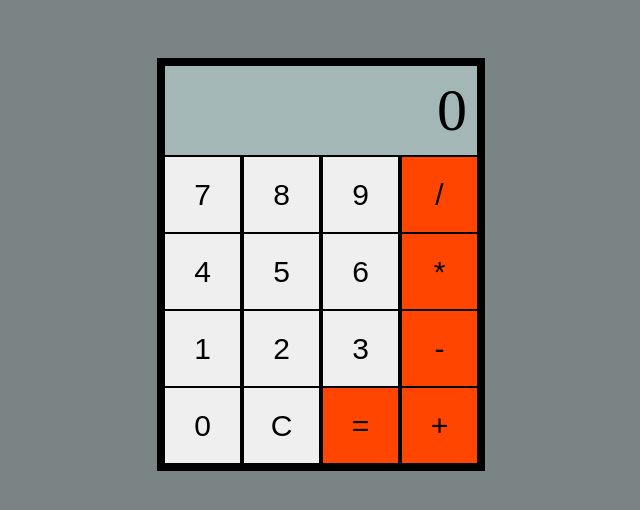
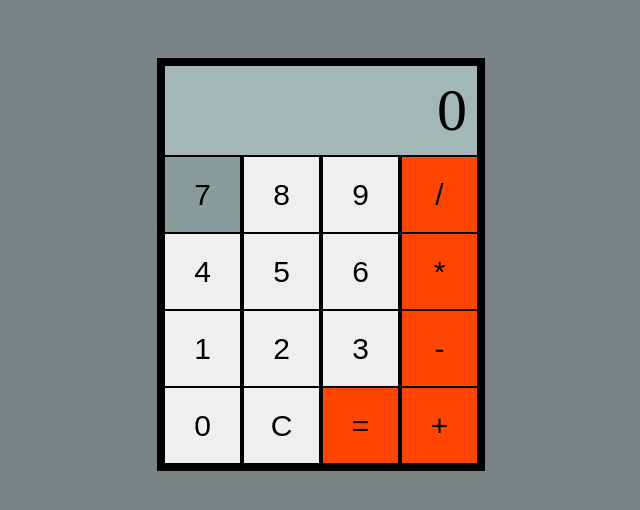
Before and after one commit to NorenzL/Calculator, a plain HTML site: page index.html in a window 1280 px wide. In both pictures the pointer is over the button 521 px from the left and 194 px from the top of the page. Shown: the whole page, without its empty margins (319-959 px from the left). Drawn offline with Linux system fonts and the light colour scheme.

Commit message:
Add button hover effect

```diff
--- a/style.css
+++ b/style.css
@@ -34,3 +34,12 @@ button {
 .operation-button {
   background-color: orangered;
 }
+
+button:hover {
+  background-color: rgba(163, 183, 183, 0.849);
+  cursor: pointer;
+}
+
+.operation-button:hover {
+  background: rgba(255, 68, 0, 0.592);
+}
```
